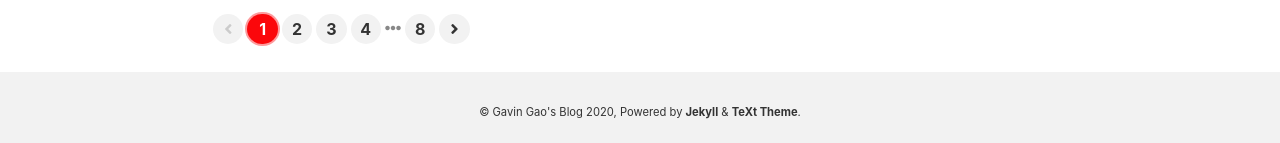
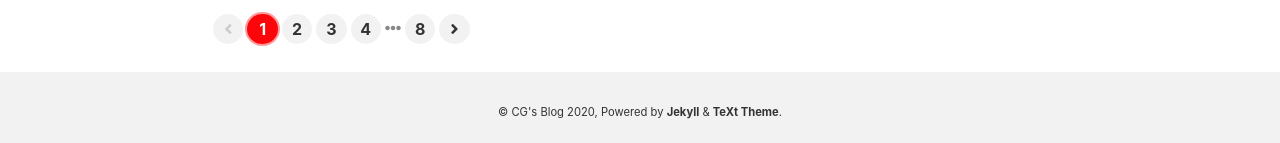
Before and after one commit to cggos/spatial-ai, a Jekyll site: the page built from index.html, in a window 1280 px wide and 900 px high, scrolled down 1815 px. Shown: the part 754-897 px from the top of the window. Built offline with Jekyll 4.4.1, drawn with Linux system fonts in a browser that asks for light colours; nearby versions of some CDN libraries; formulas are drawn with MathJax 3; the list of posts is cut into pages by our own code; comment, search, counter and statistics services are not loaded; some of the changed text lies outside the part shown.

Commit message:
update _config.yml

```diff
--- a/_config.yml
+++ b/_config.yml
@@ -20,9 +20,9 @@
 highlight_theme: tomorrow-night # "default" (default), "tomorrow", "tomorrow-night", "tomorrow-night-eighties", "tomorrow-night-blue", "tomorrow-night-bright"
 url     : "" # the base hostname & protocol for your site e.g. https://www.someone.com
 baseurl : "" # does not include hostname
-title   : Gavin Gao's Blog
+title   : CG's Blog
 description: > # this means to ignore newlines until "Language & timezone"
-  "SLAM | Computer Vision | HPC"
+  "Computer Vision | SLAM | MSF | HPC | Robotics | XR"
 
 
 ## => Language and Timezone
@@ -42,7 +42,7 @@
   email     : cggos@outlook.com
   facebook  : # "user_name" the last part of your profile url, e.g. https://www.facebook.com/user_name
   twitter   : cggosc # "user_name" the last part of your profile url, e.g. https://twitter.com/user_name
-  weibo     : # "user_id"   the last part of your profile url, e.g. https://www.weibo.com/user_id/profile?...
+  weibo     : cggone # "user_id"   the last part of your profile url, e.g. https://www.weibo.com/user_id/profile?...
   googleplus: # "user_id"   the last part of your profile url, e.g. https://plus.google.com/u/0/user_id
   telegram  : cggos # "user_name" the last part of your profile url, e.g. https://t.me/user_name
   medium    : # "user_name" the last part of your profile url, e.g. https://medium.com/user_name
```
